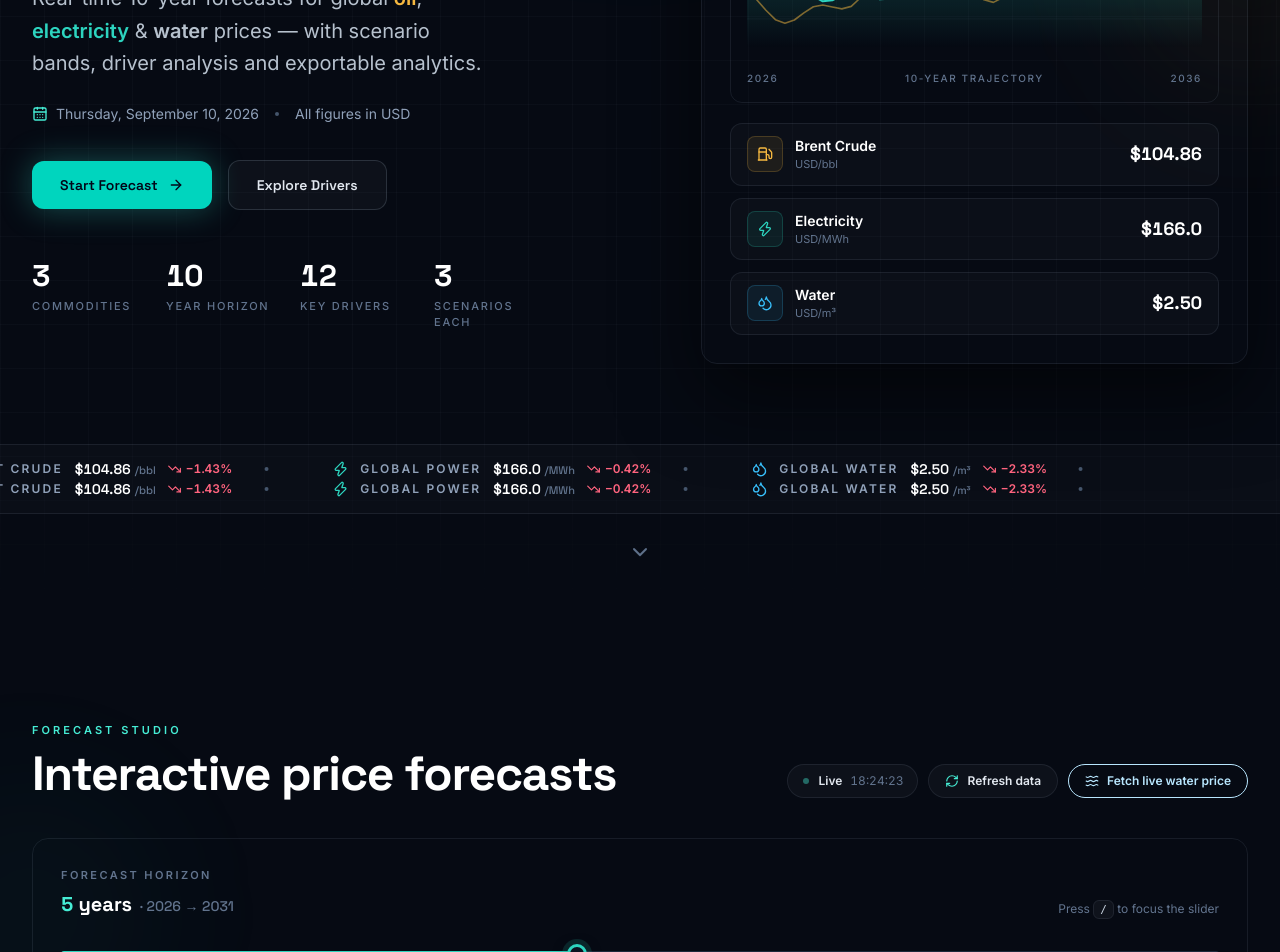
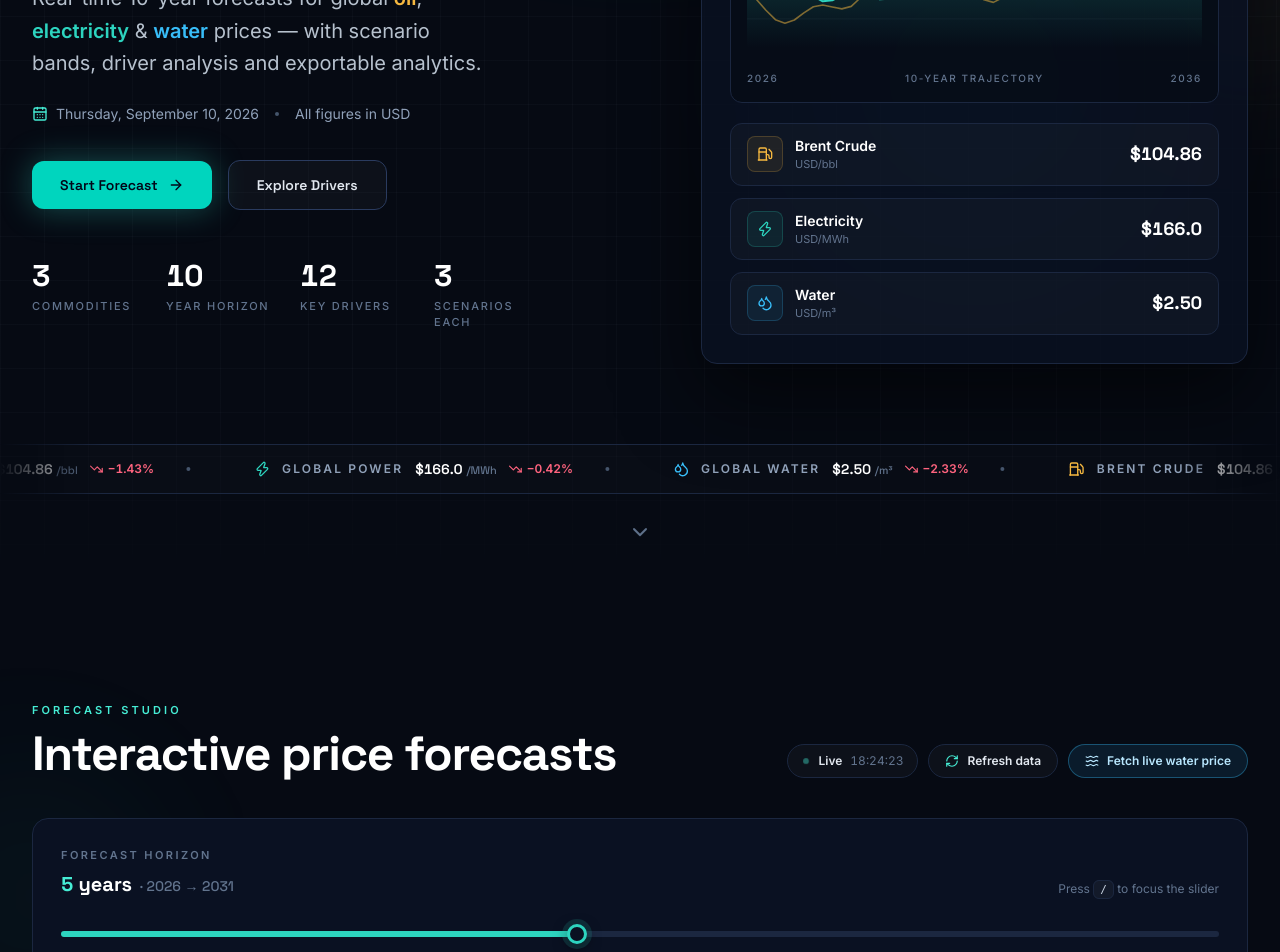
Before and after one commit to xfst14/TechnoIndicator, a React (Vite) app: page / in a window 1280 px wide. Shown: the part 380-1332 px from the top of the page. Built offline with nearby package versions, Linux system fonts and the light colour scheme.

Commit message:
Updating src components

```diff
--- a/src/index.css
+++ b/src/index.css
@@ -1,18 +1,16 @@
 @import "tailwindcss";
 
 @theme {
-  --color-ink-950: #04070d;
-  --color-ink-900: #060a13;
-  --color-ink-850: #090f1c;
-  --color-ink-800: #0d1526;
-  --color-ink-700: #16223c;
-  --color-ink-600: #1f2f52;
-  --color-line: rgba(148, 163, 184, 0.12);
-  --color-line-strong: rgba(148, 163, 184, 0.22);
-  --font-sans: "Inter", ui-sans-serif, system-ui, -apple-system, sans-serif;
-  --font-display: "Space Grotesk", "Inter", ui-sans-serif, sans-serif;
+  --color-base: #060a13;
+  --color-panel: #0a1122;
+  --color-panel-2: #0d1628;
+  --color-line: #1b2740;
+  --color-line-strong: #2a3b5f;
   --color-oil: #f5b840;
   --color-elec: #2dd4bf;
+  --color-water: #38bdf8;
+  --font-sans: "Inter", ui-sans-serif, system-ui, sans-serif;
+  --font-display: "Space Grotesk", "Inter", ui-sans-serif, sans-serif;
 }
 
 html {
@@ -29,60 +27,54 @@ body {
 }
 
 ::selection {
+  color: #f0fdfa;
   background: rgba(45, 212, 191, 0.28);
-  color: #f0fdfa;
 }
 
-.balance {
-  text-wrap: balance;
-}
-
-/* ---------- background helpers ---------- */
+/* ---------- backdrop helpers ---------- */
 .bg-grid {
-  background-image:
-    linear-gradient(rgba(148, 163, 184, 0.05) 1px, transparent 1px),
+  background-image: linear-gradient(rgba(148, 163, 184, 0.05) 1px, transparent 1px),
     linear-gradient(90deg, rgba(148, 163, 184, 0.05) 1px, transparent 1px);
   background-size: 44px 44px;
 }
 
 .mask-fade-y {
-  -webkit-mask-image: linear-gradient(to bottom, transparent, black 14%, black 80%, transparent);
-  mask-image: linear-gradient(to bottom, transparent, black 14%, black 80%, transparent);
+  -webkit-mask-image: linear-gradient(to bottom, transparent, black 14% 80%, transparent);
+  mask-image: linear-gradient(to bottom, transparent, black 14% 80%, transparent);
 }
 
 .glow-teal {
-  background: radial-gradient(closest-side, rgba(45, 212, 191, 0.14), transparent);
+  background: radial-gradient(closest-side, rgba(45, 212, 191, 0.16), transparent);
+}
+.glow-amber {
+  background: radial-gradient(closest-side, rgba(245, 184, 64, 0.13), transparent);
+}
+.glow-water {
+  background: radial-gradient(closest-side, rgba(56, 189, 248, 0.14), transparent);
 }
 
-.glow-amber {
-  background: radial-gradient(closest-side, rgba(245, 184, 64, 0.12), transparent);
-}
-
-/* ---------- reveal on scroll ---------- */
+/* ---------- scroll reveal ---------- */
 .reveal {
   opacity: 0;
 }
-
 .reveal.in-view {
   animation: reveal-up 0.9s cubic-bezier(0.22, 1, 0.36, 1) both;
 }
-
 @keyframes reveal-up {
-  from {
+  0% {
     opacity: 0;
-    transform: translateY(28px);
+    transform: translateY(26px);
   }
-  to {
+  100% {
     opacity: 1;
     transform: none;
   }
 }
 
-/* ---------- live pulse ---------- */
+/* ---------- live indicators ---------- */
 .pulse-dot {
   animation: pulse-dot 2s ease-in-out infinite;
 }
-
 @keyframes pulse-dot {
   0%,
   100% {
@@ -91,64 +83,52 @@ body {
   }
   50% {
     opacity: 0.4;
-    transform: scale(0.75);
+    transform: scale(0.72);
   }
 }
 
 .ping-ring {
   animation: ping-ring 1.8s cubic-bezier(0, 0, 0.2, 1) infinite;
 }
-
 @keyframes ping-ring {
   0% {
+    opacity: 0.8;
     transform: scale(1);
-    opacity: 0.8;
   }
   80%,
   100% {
+    opacity: 0;
     transform: scale(2.6);
-    opacity: 0;
   }
 }
 
-/* ---------- marquee ---------- */
+/* ---------- marquee ticker ---------- */
+.marquee {
+  overflow: hidden;
+  -webkit-mask-image: linear-gradient(90deg, transparent, black 8% 92%, transparent);
+  mask-image: linear-gradient(90deg, transparent, black 8% 92%, transparent);
+}
 .marquee-track {
-  animation: marquee 42s linear infinite;
+  display: flex;
+  width: max-content;
+  animation: marquee 46s linear infinite;
 }
-
 .marquee:hover .marquee-track {
   animation-play-state: paused;
 }
-
 @keyframes marquee {
-  from {
+  0% {
     transform: translateX(0);
   }
-  to {
+  100% {
     transform: translateX(-50%);
   }
 }
 
-/* ---------- hero chart line draw ---------- */
-.draw-line {
-  stroke-dasharray: 1400;
-  stroke-dashoffset: 1400;
-}
-
-.in-view .draw-line {
-  animation: dash-draw 2.6s cubic-bezier(0.4, 0, 0.2, 1) 0.35s forwards;
-}
-
-@keyframes dash-draw {
-  to {
-    stroke-dashoffset: 0;
-  }
-}
-
+/* ---------- decorative motion ---------- */
 .float-y {
   animation: float-y 7s ease-in-out infinite;
 }
-
 @keyframes float-y {
   0%,
   100% {
@@ -159,52 +139,67 @@ body {
   }
 }
 
-/* ---------- export pulse (triggered from navbar) ---------- */
-.export-pulse {
-  animation: export-pulse 0.9s ease-out 2;
+/* Flash a price when the live feed moves it */
+.flash-up {
+  animation: flash-up 0.75s ease-out;
 }
-
-@keyframes export-pulse {
+@keyframes flash-up {
   0% {
-    box-shadow: 0 0 0 0 rgba(45, 212, 191, 0.5);
+    color: #fb7185;
+    text-shadow: 0 0 18px rgba(251, 113, 133, 0.5);
   }
   100% {
-    box-shadow: 0 0 0 20px rgba(45, 212, 191, 0);
+    color: inherit;
+    text-shadow: none;
   }
 }
 
-/* ---------- refresh spin ---------- */
+.flash-down {
+  animation: flash-down 0.75s ease-out;
+}
+@keyframes flash-down {
+  0% {
+    color: #34d399;
+    text-shadow: 0 0 18px rgba(52, 211, 153, 0.5);
+  }
+  100% {
+    color: inherit;
+    text-shadow: none;
+  }
+}
+
 .spin-once {
   animation: spin-once 0.7s cubic-bezier(0.4, 0, 0.2, 1);
 }
-
 @keyframes spin-once {
-  from {
-    transform: rotate(0deg);
-  }
   to {
     transform: rotate(360deg);
   }
 }
 
-/* ---------- scrollbar ---------- */
-::-webkit-scrollbar {
-  width: 10px;
-  height: 10px;
+.export-pulse {
+  animation: export-pulse 0.9s ease-out 2;
+}
+@keyframes export-pulse {
+  0% {
+    box-shadow: 0 0 0 0 rgba(45, 212, 191, 0.45);
+  }
+  100% {
+    box-shadow: 0 0 0 18px rgba(45, 212, 191, 0);
+  }
 }
 
-::-webkit-scrollbar-track {
-  background: #060a13;
+.draw-line {
+  stroke-dasharray: 1400;
+  stroke-dashoffset: 1400;
 }
-
-::-webkit-scrollbar-thumb {
-  background: #1e293b;
-  border-radius: 8px;
-  border: 2px solid #060a13;
+.in-view .draw-line {
+  animation: dash-draw 2.6s cubic-bezier(0.4, 0, 0.2, 1) 0.35s forwards;
 }
-
-::-webkit-scrollbar-thumb:hover {
-  background: #334155;
+@keyframes dash-draw {
+  to {
+    stroke-dashoffset: 0;
+  }
 }
 
 /* ---------- range slider ---------- */
@@ -216,7 +211,6 @@ input[type="range"].slider {
   background: transparent;
   cursor: pointer;
 }
-
 input[type="range"].slider::-webkit-slider-runnable-track {
   height: 6px;
   border-radius: 999px;
@@ -224,11 +218,10 @@ input[type="range"].slider::-webkit-slider-runnable-track {
     to right,
     #2dd4bf 0%,
     #2dd4bf var(--fill, 50%),
-    #1e293b var(--fill, 50%),
-    #1e293b 100%
+    #1b2740 var(--fill, 50%),
+    #1b2740 100%
   );
 }
-
 input[type="range"].slider::-webkit-slider-thumb {
   -webkit-appearance: none;
   appearance: none;
@@ -236,54 +229,66 @@ input[type="range"].slider::-webkit-slider-thumb {
   height: 20px;
   margin-top: -7px;
   border-radius: 50%;
-  background: #0b1220;
+  background: #0a1122;
   border: 3px solid #2dd4bf;
-  box-shadow: 0 0 0 5px rgba(45, 212, 191, 0.14), 0 4px 14px rgba(0, 0, 0, 0.5);
+  box-shadow: 0 0 0 5px rgba(45, 212, 191, 0.14), 0 4px 14px rgba(0, 0, 0, 0.55);
   transition: transform 0.18s ease, box-shadow 0.18s ease;
 }
-
 input[type="range"].slider::-webkit-slider-thumb:hover {
   transform: scale(1.15);
-  box-shadow: 0 0 0 8px rgba(45, 212, 191, 0.18), 0 4px 14px rgba(0, 0, 0, 0.5);
+  box-shadow: 0 0 0 8px rgba(45, 212, 191, 0.18), 0 4px 14px rgba(0, 0, 0, 0.55);
 }
-
 input[type="range"].slider::-moz-range-track {
   height: 6px;
   border-radius: 999px;
-  background: #1e293b;
+  background: #1b2740;
 }
-
 input[type="range"].slider::-moz-range-progress {
   height: 6px;
   border-radius: 999px;
   background: #2dd4bf;
 }
-
 input[type="range"].slider::-moz-range-thumb {
   width: 14px;
   height: 14px;
   border-radius: 50%;
-  background: #0b1220;
+  background: #0a1122;
   border: 3px solid #2dd4bf;
   box-shadow: 0 0 0 5px rgba(45, 212, 191, 0.14);
 }
-
 input[type="range"].slider:focus-visible {
   outline: 2px solid rgba(45, 212, 191, 0.6);
   outline-offset: 4px;
   border-radius: 999px;
 }
 
-/* ---------- focus visibility ---------- */
+/* ---------- scrollbar ---------- */
+::-webkit-scrollbar {
+  width: 10px;
+  height: 10px;
+}
+::-webkit-scrollbar-track {
+  background: #060a13;
+}
+::-webkit-scrollbar-thumb {
+  background: #1b2740;
+  border: 2px solid #060a13;
+  border-radius: 8px;
+}
+::-webkit-scrollbar-thumb:hover {
+  background: #2a3b5f;
+}
+
+/* ---------- focus ---------- */
 a:focus-visible,
 button:focus-visible,
-[tabindex]:focus-visible {
+[tabindex]:focus-visible,
+summary:focus-visible {
   outline: 2px solid rgba(45, 212, 191, 0.65);
   outline-offset: 2px;
-  border-radius: 6px;
+  border-radius: 8px;
 }
 
-/* ---------- reduced motion ---------- */
 @media (prefers-reduced-motion: reduce) {
   html {
     scroll-behavior: auto;
@@ -297,11 +302,13 @@ button:focus-visible,
   }
   .marquee-track,
   .float-y,
-  .draw-line,
   .pulse-dot,
   .ping-ring,
+  .draw-line,
+  .spin-once,
   .export-pulse,
-  .spin-once {
+  .flash-up,
+  .flash-down {
     animation: none !important;
   }
 }
--- a/src/main.tsx
+++ b/src/main.tsx
@@ -6,5 +6,5 @@ import App from "./App";
 createRoot(document.getElementById("root")!).render(
   <StrictMode>
     <App />
-  </StrictMode>,
+  </StrictMode>
 );
```
